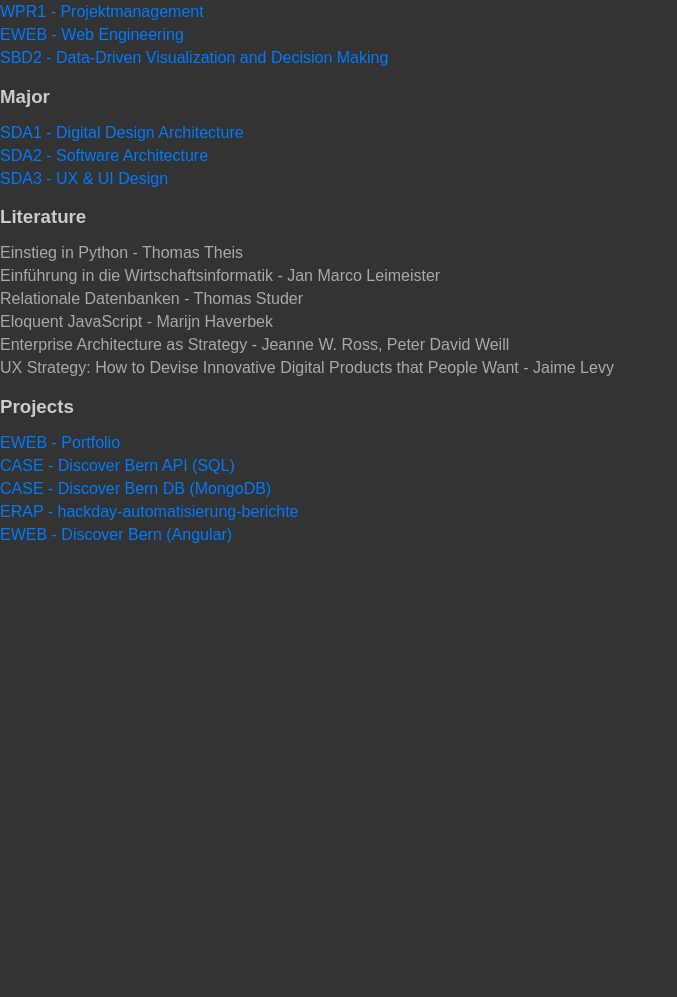
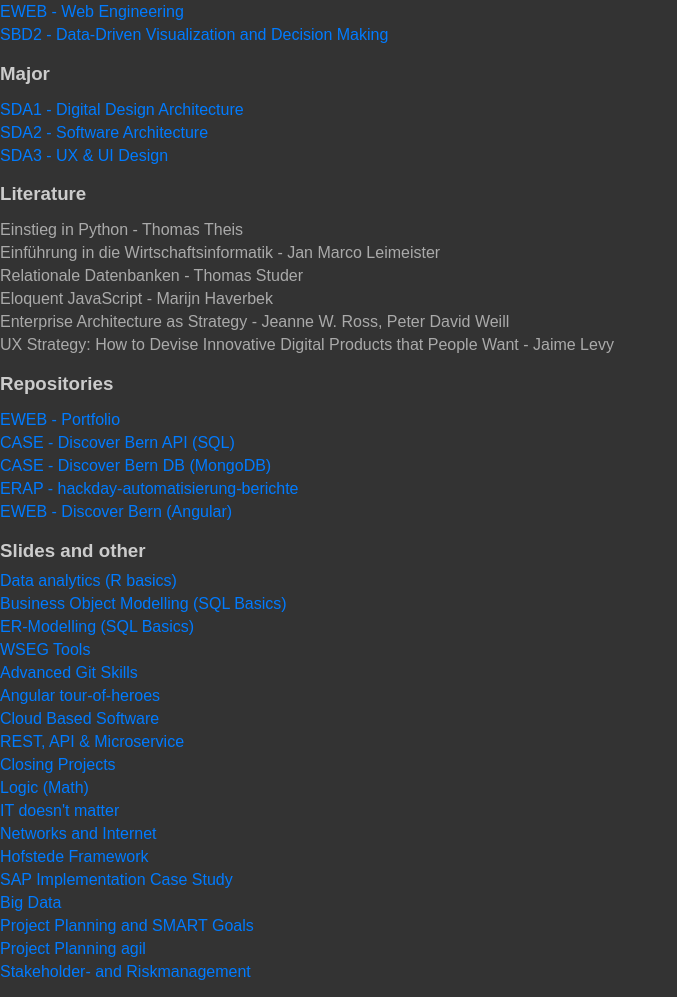
Before and after one commit to LANGB4/BFH-Resource-Hub, a plain HTML site: page index.html in a window 1280 px wide. Shown: the part 276-1273 px from the top of the page, without its empty margins (0-677 px from the left). Before the commit the page ends 836 px from the top, so only its background shows below. Drawn offline with Linux system fonts and the light colour scheme.

Commit message:
addes slides and other

```diff
--- a/index.html
+++ b/index.html
@@ -9,7 +9,7 @@
   </head>
   <body>
     <h1>BFH Resource Hub</h1>
-    <h3>Courses</h3>
+    <h3>Full Courses</h3>
     <ul>
       <li>
         <a
@@ -68,16 +68,7 @@
           title="Scrum, project managment"
           >WPR1 - Projektmanagement</a
         >
-      </li>
-      <li>
-        <a
-          href="https://moodle.bfh.ch/course/view.php?id=28379"
-          target="_blank"
-          title="design thinking, UML, requirements engineering"
-          >WPR1 - Projektmanagement</a
-        >
-      </li>
-      <li>
+      </li><li>
         <a
           href="https://moodle.bfh.ch/course/view.php?id=31839"
           target="_blank"
@@ -150,7 +141,7 @@
     </ul>
 
 
-    <h3>Projects</h3>
+    <h3>Repositories</h3>
     <ul>
       <li>
         <a
@@ -195,5 +186,135 @@
         </a>
       </li>
 
+      <h3>Slides and other</h3>
+      <ul>
+        <li>
+          <a
+            href="https://moodle.bfh.ch/pluginfile.php/1898697/mod_resource/content/3/WDDA_HandoutsO_01.pdf"
+            target="_blank"
+          >
+            Data analytics (R basics)
+          </a>
+        </li><li>
+          <a
+            href="https://moodle.bfh.ch/pluginfile.php/1893672/mod_resource/content/0/DB02_BusinessObjectModelling%20-%20vollst%C3%A4ndig.pdf"
+            target="_blank"
+          >
+            Business Object Modelling (SQL Basics)
+          </a>
+        </li><li>
+          <a
+            href="https://moodle.bfh.ch/pluginfile.php/1862898/mod_resource/content/2/DB03_ER-Modellierung1b.pdf"
+            target="_blank"
+          >
+            ER-Modelling (SQL Basics)
+          </a>
+        </li><li>
+          <a
+            href="https://moodle.bfh.ch/mod/page/view.php?id=1600182"
+            target="_blank"
+          >
+            WSEG Tools
+          </a>
+        </li><li>
+          <a
+            href="https://moodle.bfh.ch/pluginfile.php/2282617/mod_resource/content/1/Advanced%20Git%20Skills.pdf"
+            target="_blank"
+          >
+            Advanced Git Skills
+          </a>
+        </li><li>
+          <a
+            href="https://angular.io/tutorial/tour-of-heroes"
+            target="_blank"
+          >
+          Angular tour-of-heroes
+          </a>
+        </li><li>
+          <a
+            href="https://moodle.bfh.ch/pluginfile.php/2312754/mod_resource/content/1/9_CloudbasierteSoftware.pdf"
+            target="_blank"
+          >
+            Cloud Based Software
+          </a>
+        </li><li>
+          <a
+            href="https://moodle.bfh.ch/pluginfile.php/2316141/mod_resource/content/1/WSEG%20%2310%20Microservice%20Architektur_Folien.pdf"
+            target="_blank"
+          >
+            REST, API & Microservice
+          </a>
+        </li><li>
+          <a
+            href="https://moodle.bfh.ch/pluginfile.php/2346634/mod_resource/content/1/12_SoftwareQualitaet.pdf"
+            target="_blank"
+          >
+            Closing Projects
+          </a>
+        </li><li>
+          <a
+            href="https://moodle.bfh.ch/pluginfile.php/1729487/mod_resource/content/1/WSEN_de_Lecture_02.pdf"
+            target="_blank"
+          >
+            Logic (Math)
+          </a>
+        </li><li>
+          <a
+            href="https://moodle.bfh.ch/pluginfile.php/1751571/mod_resource/content/7/A-ITDoesNotMatter%20Carr%20HBR%202003.pdf"
+            target="_blank"
+          >
+            IT doesn't matter
+          </a>
+        </li><li>
+          <a
+            href="https://moodle.bfh.ch/pluginfile.php/1770969/mod_resource/content/2/WGWI%20Block%209%20-%20Netzwerke%2C%20Internet%2C%20HMTL_CSS.pdf"
+            target="_blank"
+          >
+            Networks and Internet
+          </a>
+        </li><li>
+          <a
+            href="https://moodle.bfh.ch/pluginfile.php/1906010/mod_resource/content/1/3_Cultural%20Frameworks_Hofstede.pdf"
+            target="_blank"
+          >
+            Hofstede Framework
+          </a>
+        </li><li>
+          <a
+            href="https://moodle.bfh.ch/pluginfile.php/1886191/mod_resource/content/1/Case%20study%20of%20SAP%20implementation%20in%20a%20corporation.pdf"
+            target="_blank"
+          >
+            SAP Implementation Case Study
+          </a>
+        </li><li>
+          <a
+            href="https://moodle.bfh.ch/pluginfile.php/1924506/mod_resource/content/1/CW17-big%20data.pdf"
+            target="_blank"
+          >
+            Big Data
+          </a>
+        </li>
+        <li>
+          <a
+            href="https://moodle.bfh.ch/pluginfile.php/2073997/mod_resource/content/3/02_Planung%20Teil%201.pdf"
+            target="_blank"
+          >
+            Project Planning and SMART Goals
+          </a>
+        </li><li>
+          <a
+            href="https://moodle.bfh.ch/pluginfile.php/2107010/mod_resource/content/0/04a_Planung%20agil.pdf"
+            target="_blank"
+          >
+            Project Planning agil
+          </a>
+        </li><li>
+          <a
+            href="https://moodle.bfh.ch/pluginfile.php/2083302/mod_resource/content/0/05_Stakeholder-%20und%20Risikomanagement.pdf"
+            target="_blank"
+          >
+            Stakeholder- and Riskmanagement
+          </a>
+        </li>
   </body>
 </html>
```
